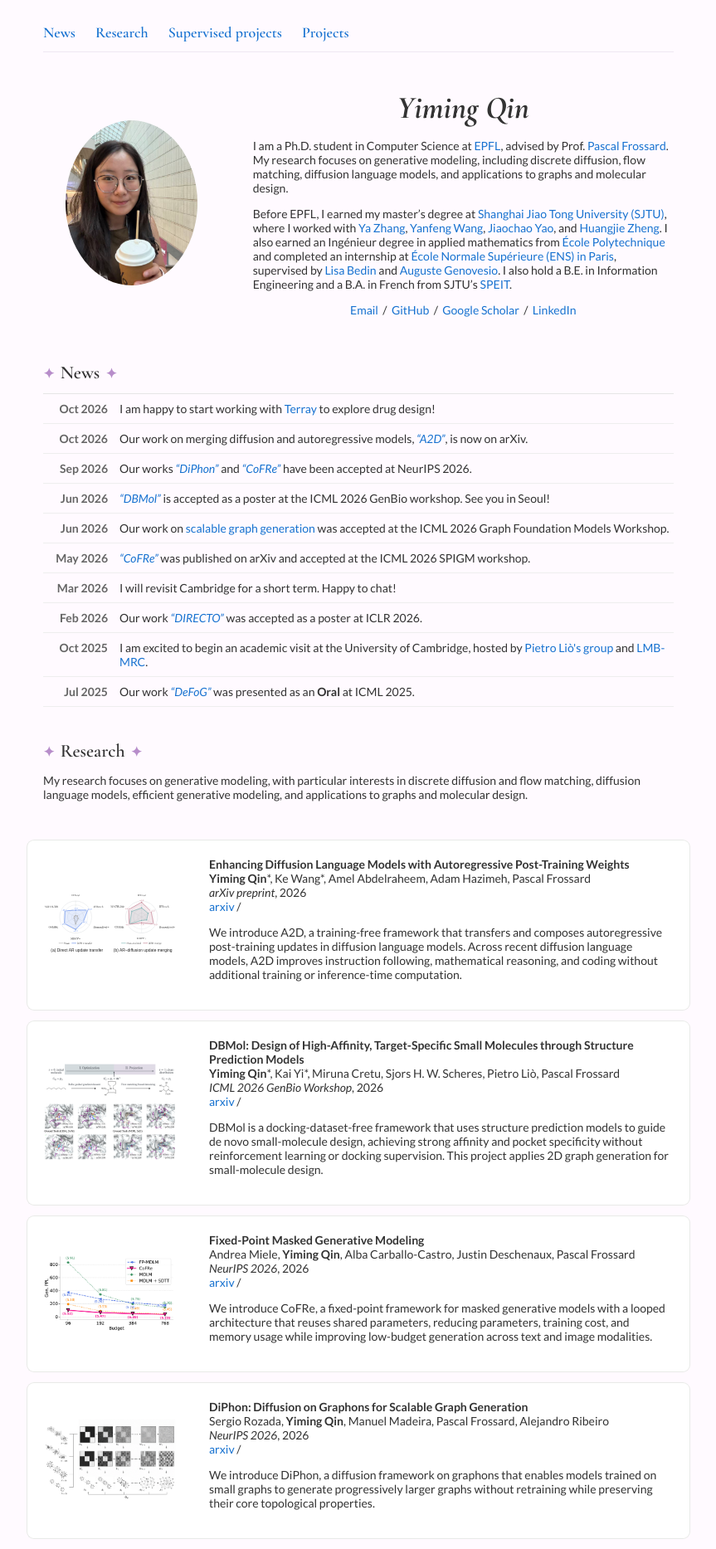
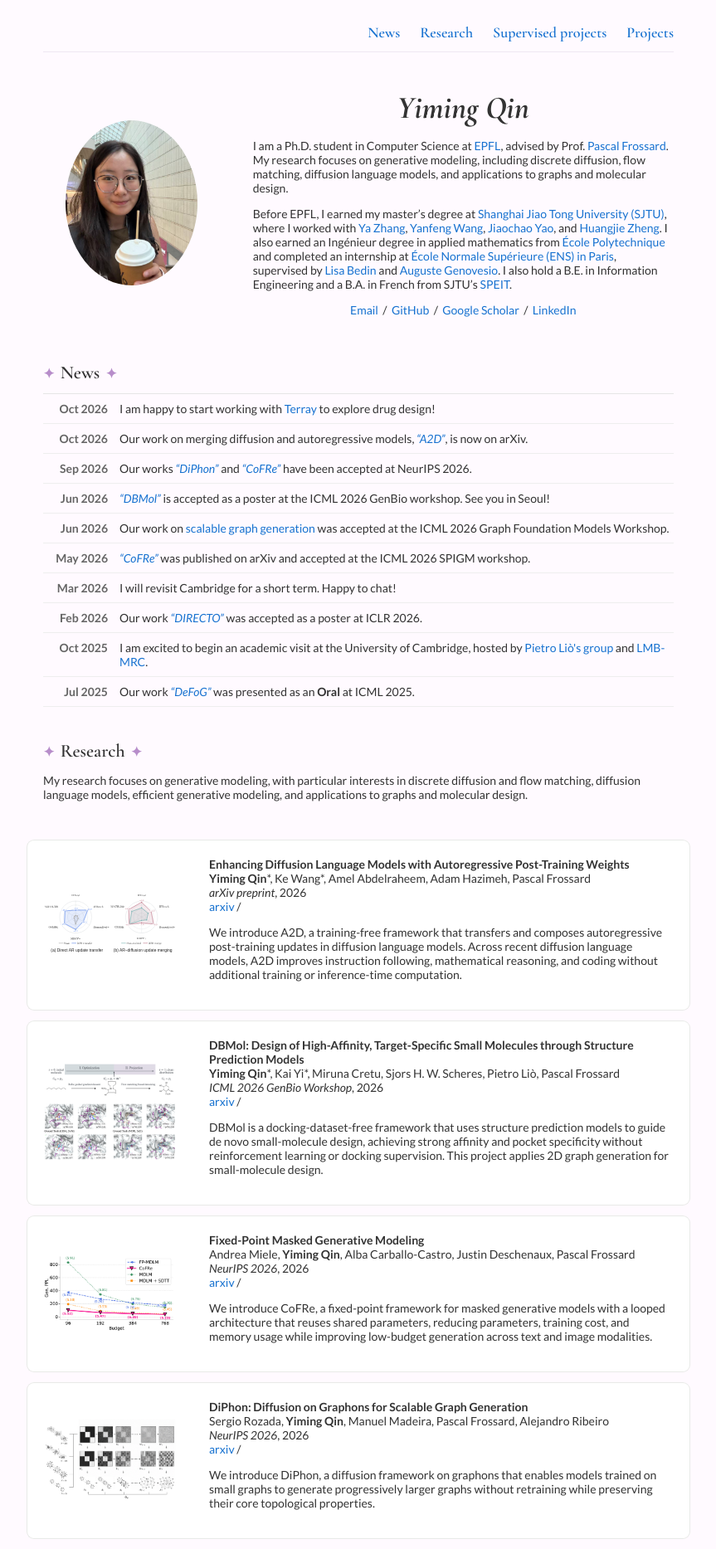
Before and after one commit to qym7/qym7.github.io, a Jekyll site: the page built from _posts/2026-10-06-A2D.markdown, in a window 1280 px wide. Shown: the top 1867 px of the page at 83% size, without its empty margins (208-1071 px from the left). Built offline with Jekyll 4.4.1, drawn with Linux system fonts in a browser that asks for light colours.

Commit message:
Align section navigation to the right

```diff
--- a/_layouts/default.html
+++ b/_layouts/default.html
@@ -18,7 +18,7 @@
   <meta name="author" content="{{ site.name }}" />
   <meta name="viewport" content="width=device-width, initial-scale=1">
 
-  <link rel="stylesheet" type="text/css" href="{{ site.baseurl }}/style.css?v=20261013-left-nav" />
+  <link rel="stylesheet" type="text/css" href="{{ site.baseurl }}/style.css?v=20261013-right-nav" />
   <link rel="canonical" href="{{ page.url | replace:'index.html','' | prepend: site.baseurl | prepend: site.url }}">
   <link href="https://fonts.googleapis.com/css2?family=Cormorant+Garamond:ital,wght@0,600;0,700;1,700&family=Lato:ital,wght@0,400;0,700;1,400;1,700&display=swap" rel="stylesheet" type="text/css">
 
--- a/style.scss
+++ b/style.scss
@@ -39,7 +39,7 @@
 .quick-nav {
   display: flex;
   flex-wrap: wrap;
-  justify-content: flex-start;
+  justify-content: flex-end;
   gap: 8px 24px;
   margin: 0 2.5% 10px;
   padding: 0 0 12px;
```
